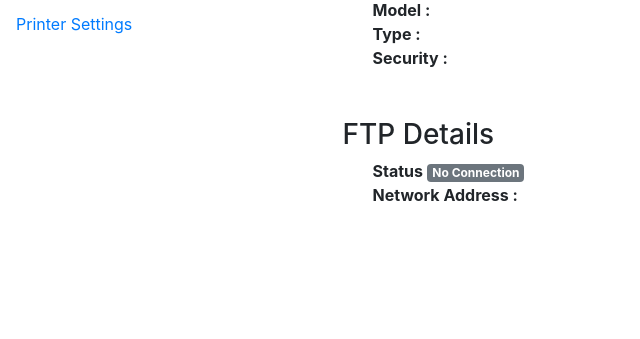
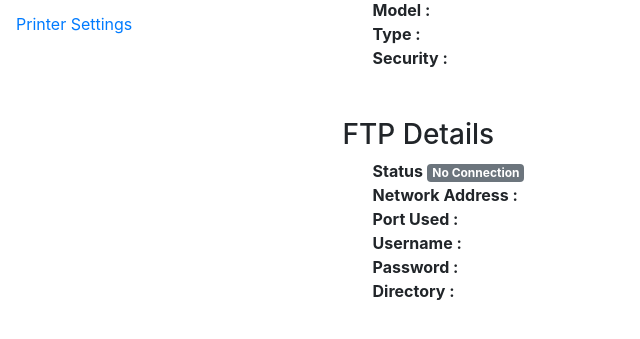
Before and after one commit to kkrntz/printing-project, a Node server app: template views/overview.ejs in a window 1280 px wide. Shown: the part 172-511 px from the top of the page, without its empty margins (0-640 px from the left). Run offline with Node 20, Linux system fonts and the light colour scheme; the template is opened without the code that fills it, so the values that code supplies are empty; some libraries are stand-ins or nearby versions.

Commit message:
updated overview page

```diff
--- a/views/overview.ejs
+++ b/views/overview.ejs
@@ -51,5 +51,21 @@
             <font class="h5_font">Network Address : </font>
             <span style="font-style:italic"><%= ipAddress ? ' ' + ipAddress : '' %></span>
         </div>
+        <div class="col">
+            <font class="h5_font">Port Used : </font>
+            <span style="font-style:italic"><%= ftpObject.port ? ' ' + ftpObject.port : '' %></span>
+        </div>
+        <div class="col">
+            <font class="h5_font">Username : </font>
+            <span style="font-style:italic"><%= ftpObject.username ? ' ' + ftpObject.username : '' %></span>
+        </div>
+        <div class="col">
+            <font class="h5_font">Password : </font>
+            <span style="font-style:italic"><%= ftpObject.password ? ' ' + ftpObject.password : '' %></span>
+        </div>
+        <div class="col">
+            <font class="h5_font">Directory : </font>
+            <span style="font-style:italic"><%= ftpObject.directory ? ' ' + ftpObject.directory : '' %></span>
+        </div>
     </div>
 </div>
```
Also changed, not shown: routes/index.js (+8 -1 lines).
